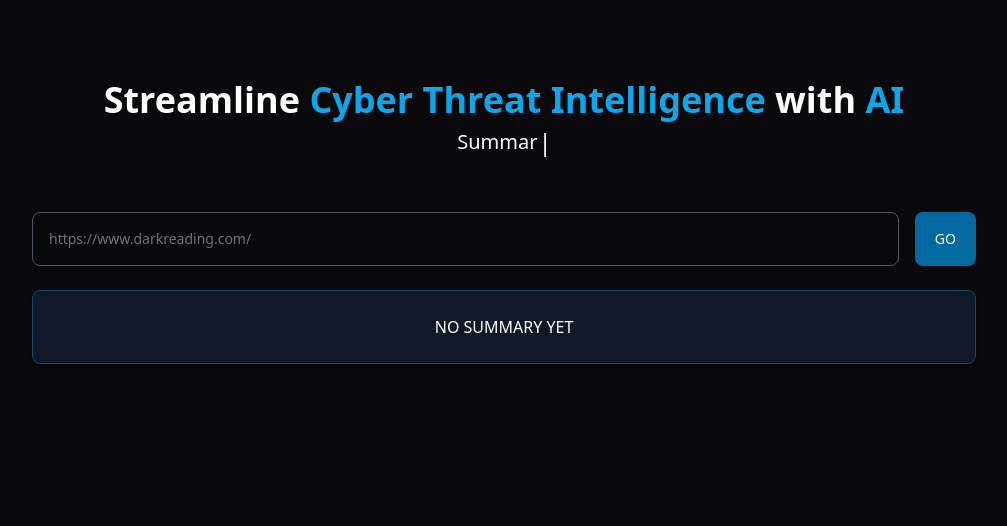
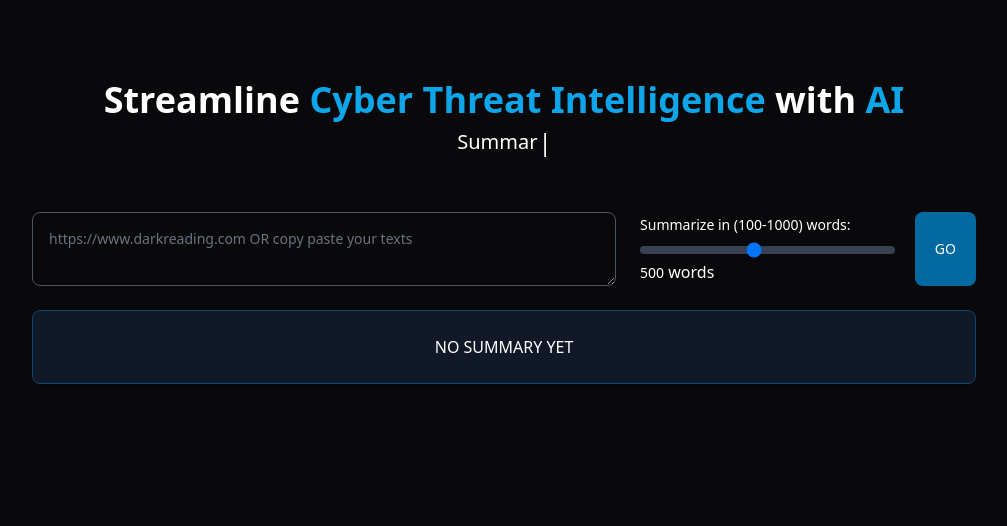
Before and after one commit to nitroz3us/GPThreatIntel-Summarizer, a FastAPI app: page / in a window 1280 px wide. Shown: the part 61-587 px from the top of the page, without its empty margins (136-1143 px from the left). Run offline with FastAPI, Linux system fonts and the light colour scheme; some libraries are stand-ins or nearby versions.

Commit message:
added summary slider, added text content functionality

```diff
--- a/app.py
+++ b/app.py
@@ -34,11 +34,23 @@ app.mount("/static", StaticFiles(directory="src/static"), name="static")
 
 
 # Step 1: Extract using BeautifulSoup
-def extract_text(url):
+def extract_text(data):
+    # Check if the input is a URL or text
+    if data.startswith("http://") or data.startswith("https://"):
+        # Handle URL input
+        result = extract_text_from_url(data)
+    else:
+        # Handle text input
+        result = extract_text_from_text(data)
+
+    return result
+
+# Handle URL input
+def extract_text_from_url(url):
     response = requests.get(url)
-     # Check if the request was successful
+    # Check if the request was successful
     if response.status_code == 200:
-        # Parse the HTML content using BeautifulSoup
+    # Parse the HTML content using BeautifulSoup
         soup = BeautifulSoup(response.content, 'html.parser')
 
         # Identify specific HTML elements or tags that contain the desired text
@@ -57,15 +69,21 @@ def extract_text(url):
         print(f"Request to {url} failed with status code {response.status_code}")
         return None
 
+# Handle text input
+def extract_text_from_text(text):
+    # get content from html tag and return it
+    print(text)
+    return text
+
+
 @app.get("/", response_class=HTMLResponse)
 def index(request: Request):
     return templates.TemplateResponse("index.html", {"request": request})
 
 @app.post("/", response_class=HTMLResponse)
-async def index(request: Request, url: str= Form(...)):
-    #display the extracted text inputted by the user in a textfield form
-    result = extract_text(url)
-
+async def index(request: Request, data: str= Form(...)):
+    result = extract_text(data)
+    # Integrate with OpenAI API here soon
     print(result)
     return result
     # return templates.TemplateResponse("index.html", {"request": request, "result": result, "url": url})
--- a/src/static/main.js
+++ b/src/static/main.js
@@ -88,6 +88,7 @@ function dataFileDnD() {
     };
 }
 
+// Submit form
 function submitForm() {
     var formElement = document.getElementById("myForm");
     var data = new FormData(formElement);
@@ -105,3 +106,13 @@ function submitForm() {
         console.error(error);
       });
   }
+
+// Word count slider
+window.onload = function () {
+    const wordCountSlider = document.getElementById("word_count");
+    const wordCountValue = document.getElementById("word_count_value");
+    wordCountSlider.oninput = function () {
+        wordCountValue.innerHTML = this.value;
+        console.log(this.value)
+    };
+}
--- a/src/templates/index.html
+++ b/src/templates/index.html
@@ -76,15 +76,40 @@
 
       <form action="/" method="post" id="myForm">
         <div class="flex justify-center mt-4 mb-6 ml-32 mr-32">
-          <input
+          <textarea
             type="text"
-            name="url"
+            name="data"
             class="border border-gray-600 text-sm rounded-lg block w-full p-4 bg-zinc-950 placeholder-gray-500 text-white mr-4"
-            placeholder="https://www.darkreading.com/"
-            value="{{ url }}"
+            placeholder="https://www.darkreading.com OR copy paste your texts"
+            value="{{ data }}"
             required
             pattern="https?://.+"
-          />
+          ></textarea>
+          <div class="mr-5 ml-2">
+            <label
+              for="steps-range"
+              class="mb-2 text-sm font-medium text-white"
+              for="word_count"
+              >Summarize in (100-1000) words:
+            </label>
+            <input
+              id="word_count"
+              name="word_count"
+              type="range"
+              min="100"
+              max="1000"
+              value="500"
+              step="100"
+              class="slider w-full h-2 rounded-lg appearance-none cursor-pointer bg-gray-700"
+            />
+            <label
+              id="word_count_value"
+              for="steps-range"
+              class="mb-2 text-sm font-medium text-white"
+              >500</label
+            >
+            <label for="">words</label>
+          </div>
 
           <button
             type="submit"
@@ -135,7 +160,7 @@
         .write(`Summarize your report in seconds`)
         .wait(2000)
         .removeAll()
-        .write(`Enter URL of your report`)
+        .write(`Enter URL of your report OR copy paste your texts`)
         .wait(2000)
         .start();
     </script>
```
